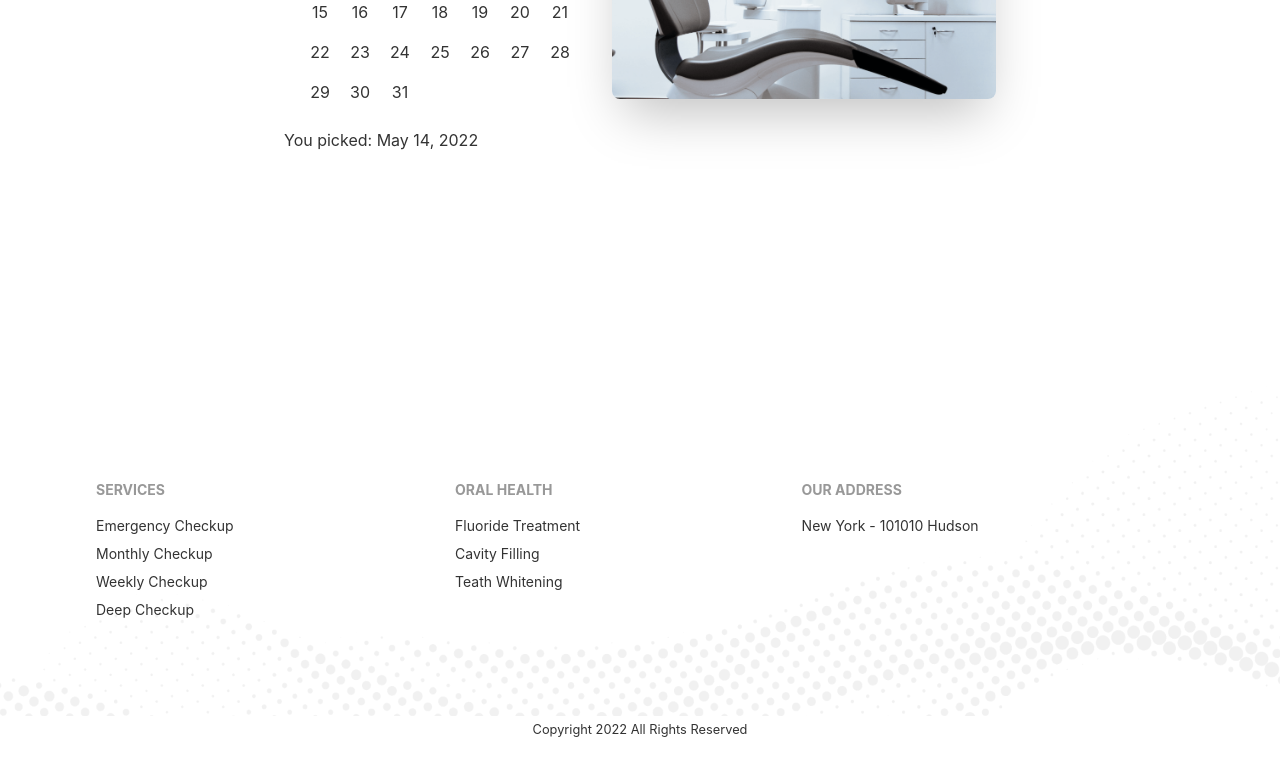
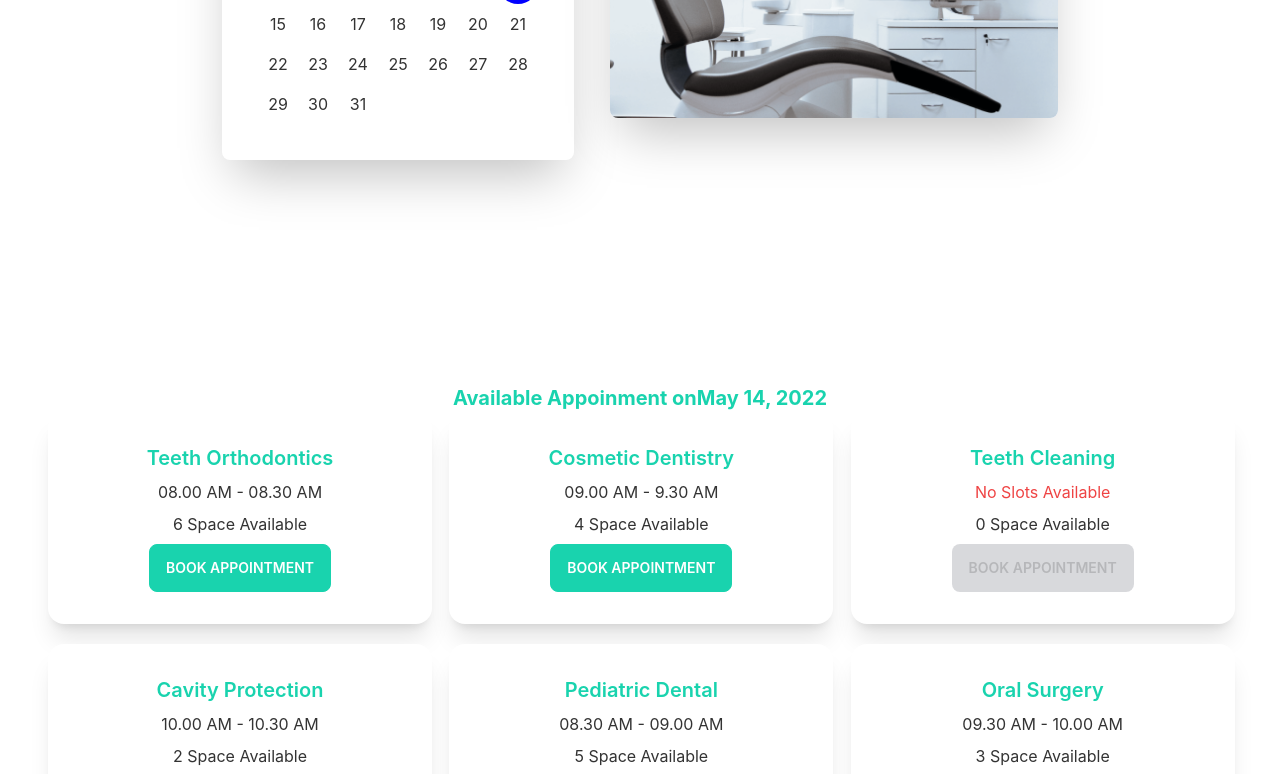
Before and after one commit to roshnirifa/doctors-portal-client-site, a React (Create React App) app: page /appointment in a window 1280 px wide. Shown: the part 480-1254 px from the top of the page. Built offline with nearby package versions, Linux system fonts and the light colour scheme.

Commit message:
appoinment modal added

```diff
--- /dev/null
+++ b/public/service.json
@@ -0,0 +1,57 @@
+[
+    {
+        "_id": 1,
+        "name": "Teeth Orthodontics",
+        "slots": [
+            "08.00 AM - 08.30 AM",
+            "08.30 AM - 09.00 AM",
+            "09.00 AM - 9.30 AM",
+            "09.30 AM - 10.00 AM",
+            "10.00 AM - 10.30 AM",
+            "10.30 AM - 11.00 AM"
+        ]
+    },
+    {
+        "_id": 2,
+        "name": "Cosmetic Dentistry",
+        "slots": [
+            "09.00 AM - 9.30 AM",
+            "09.30 AM - 10.00 AM",
+            "10.00 AM - 10.30 AM",
+            "10.30 AM - 11.00 AM"
+        ]
+    },
+    {
+        "_id": 3,
+        "name": "Teeth Cleaning",
+        "slots": []
+    },
+    {
+        "_id": 4,
+        "name": "Cavity Protection",
+        "slots": [
+            "10.00 AM - 10.30 AM",
+            "10.30 AM - 11.00 AM"
+        ]
+    },
+    {
+        "_id": 5,
+        "name": "Pediatric Dental",
+        "slots": [
+            "08.30 AM - 09.00 AM",
+            "09.00 AM - 9.30 AM",
+            "09.30 AM - 10.00 AM",
+            "10.00 AM - 10.30 AM",
+            "10.30 AM - 11.00 AM"
+        ]
+    },
+    {
+        "_id": 6,
+        "name": "Oral Surgery",
+        "slots": [
+            "09.30 AM - 10.00 AM",
+            "10.00 AM - 10.30 AM",
+            "10.30 AM - 11.00 AM"
+        ]
+    }
+]
--- a/src/Pages/Appoinment/Appoinment.js
+++ b/src/Pages/Appoinment/Appoinment.js
@@ -1,11 +1,14 @@
-import React from 'react';
+import React, { useState } from 'react';
 import Footer from '../Shared/Footer/Footer';
 import AppointmentBanner from './AppointmentBanner';
+import AvailableAppoinments from './AvailableAppoinments';
 
 const Appoinment = () => {
+    const [date, setDate] = useState(new Date())
     return (
         <div>
-            <AppointmentBanner></AppointmentBanner>
+            <AppointmentBanner date={date} setDate={setDate}></AppointmentBanner>
+            <AvailableAppoinments date={date}></AvailableAppoinments>
             <Footer></Footer>
         </div>
     );
--- a/src/Pages/Appoinment/AppointmentBanner.js
+++ b/src/Pages/Appoinment/AppointmentBanner.js
@@ -4,18 +4,18 @@ import { DayPicker } from 'react-day-picker';
 import 'react-day-picker/dist/style.css';
 import { format } from 'date-fns';
 
-const AppointmentBanner = () => {
-    const [date, setDate] = useState(new Date())
+const AppointmentBanner = ({ date, setDate }) => {
+
     return (
         <div className="hero min-h-screen ">
-            <div className="hero-content flex-col lg:flex-row-reverse">
-                <img src={chair} className="max-w-sm rounded-lg shadow-2xl" alt='' />
-                <div>
+            <div className="hero-content flex-col lg:flex-row-reverse ">
+                <img src={chair} className="max-w-md rounded-lg shadow-2xl " alt='' />
+                <div className='rounded-lg p-5 mr-5 shadow-2xl '>
                     <DayPicker
                         mode="single"
                         selected={date}
                         onSelect={setDate} />
-                    <p>You picked: {format(date, 'PP')}</p>
+
                 </div>
 
             </div>
--- /dev/null
+++ b/src/Pages/Appoinment/AvailableAppoinments.js
@@ -0,0 +1,40 @@
+import { format } from 'date-fns';
+import React, { useState, useEffect } from 'react';
+import Service from '../Service/Service';
+import BookingModal from './BookingModal';
+
+const AvailableAppoinments = ({ date }) => {
+    const [services, setServices] = useState([]);
+    const [treatment, setTreatment] = useState(null);
+
+    useEffect(() => {
+        fetch('service.json')
+            .then(res => res.json())
+            .then(data => setServices(data));
+    }
+        , [])
+    return (
+        <div>
+            <p className='text-secondary font-bold text-center text-xl'>Available Appoinment on{format(date, 'PP')}</p>
+            <div className='grid grid-cols-1 md:grid-cols-2 lg:grid-cols-3 gap-5  px-12'>
+                {
+                    services.map(service => <Service
+                        key={service._id}
+                        service={service}
+                        setTreatment={setTreatment}
+                    >
+                    </Service>)
+                }
+                {
+                    treatment && <BookingModal
+                        date={date}
+                        treatment={treatment}
+                        setTreatment={setTreatment}></BookingModal>
+                }
+            </div>
+
+        </div>
+    );
+};
+
+export default AvailableAppoinments;
--- /dev/null
+++ b/src/Pages/Appoinment/BookingModal.js
@@ -0,0 +1,40 @@
+import React from 'react';
+import { format } from 'date-fns';
+
+const BookingModal = ({ treatment, date, setTreatment }) => {
+    const { name, slots } = treatment;
+    const handleBooking = e => {
+        e.preventDefault();
+        const slot = e.target.slot.value;
+        console.log(slot);
+        setTreatment(null)
+
+    }
+    return (
+        <div>
+            <input type="checkbox" id="booking-modal" class="modal-toggle" />
+            <div class="modal modal-bottom sm:modal-middle">
+                <div class="modal-box">
+                    <label for="booking-modal" class="btn btn-sm btn-circle absolute right-2 top-2">✕</label>
+                    <h3 class="font-bold text-lg text-secondary mt-2">Booking for: {name}</h3>
+                    <form onSubmit={handleBooking} className='grid grid-cols-1 gap-3 justify-items-center mt-2'>
+                        <input type="text" disabled value={format(date, 'PP')} class="input input-bordered w-full max-w-xs" />
+                        <select name='slot' class="select select-bordered w-full max-w-xs">
+                            {
+                                slots.map(slot => <option value={slot}>{slot}</option>)
+                            }
+
+                        </select>
+                        <input type="text" name='name' placeholder="Full Name" class="input input-bordered w-full max-w-xs" />
+                        <input type="text" name='phone' placeholder="Phone Number" class="input input-bordered w-full max-w-xs" />
+                        <input type="email" name='email' placeholder="Email" class="input input-bordered w-full max-w-xs" /> <br />
+                        <input type="submit" value='submit' class="btn-secondary btn w-full max-w-xs" />
+                    </form>
+
+                </div>
+            </div>
+        </div>
+    );
+};
+
+export default BookingModal;
--- a/src/Pages/Home/Services/Services.js
+++ b/src/Pages/Appoinment/Services/Services.js
@@ -1,5 +1,5 @@
 import React from 'react';
-import Service from '../Service/Service';
+import Service from '../../Home/Service/Service';
 import Fluoride from '../../../assets/images/fluoride.png'
 import Cavity from '../../../assets/images/cavity.png'
 import Whitening from '../../../assets/images/whitening.png'
--- a/src/Pages/Home/Banner/Banner.js
+++ b/src/Pages/Home/Banner/Banner.js
@@ -5,8 +5,8 @@ const Banner = () => {
     return (
         <div className="hero min-h-screen">
             <div className="hero-content flex-col lg:flex-row-reverse">
-                <img src={chair} class="max-w-lg rounded-lg shadow-2xl" />
-                <div className='w-1/2	'>
+                <img src={chair} class="max-w-lg rounded-lg shadow-2xl" alt='' />
+                <div  >
                     <h1 className="text-5xl font-bold">Your Smiles Starts Here</h1>
                     <p className="py-6">Provident cupiditate voluptatem et in. Quaerat fugiat ut assumenda excepturi exercitationem quasi. In deleniti eaque aut repudiandae et a id nisi.</p>
                     <button className="btn btn-primary uppercase font-bold text-white bg-gradient-to-r from-secondary to-primary">Get Started</button>
--- a/src/Pages/Home/Home.js
+++ b/src/Pages/Home/Home.js
@@ -1,11 +1,12 @@
 import React from 'react';
+import Services from '../Appoinment/Services/Services';
 import Footer from '../Shared/Footer/Footer';
 import Banner from './Banner/Banner';
 import Contact from './Contact/Contact';
 import DentalCareBanner from './DentalCareBanner/DentalCareBanner';
 import Info from './Info/Info';
 import MakeAppoitment from './MakeAppoitment/MakeAppoitment';
-import Services from './Services/Services';
+
 import Testimonial from './Testimonials/Testimonial';
 
 const Home = () => {
--- a/src/Pages/Home/InfoCard/InfoCard.js
+++ b/src/Pages/Home/InfoCard/InfoCard.js
@@ -3,10 +3,10 @@ import React from 'react';
 const InfoCard = ({ img, cardTitle, bgColor }) => {
     return (
         <div class={`card lg:card-side  shadow-xl px-12 ${bgColor}`} >
-            <figure className='pl-5 pt-8'>
+            <figure className='pl-5 pt-4'>
                 <img src={img} alt="Album" />
             </figure>
-            <div class="card-body text-white">
+            <div class="card-body text-white pt-5">
                 <h2 class="card-title">{cardTitle}</h2>
                 <p>Click the button to listen on Spotiwhy app.</p>
             </div>
--- /dev/null
+++ b/src/Pages/Service/Service.js
@@ -0,0 +1,32 @@
+import React from 'react';
+
+const Service = ({ service, setTreatment }) => {
+    const { name, slots } = service
+    return (
+        <div className="card w-96 bg-base-100 shadow-xl">
+            <div className="card-body text-center">
+                <h2 className="card-title justify-center text-secondary text-center">{name}</h2>
+                <p>
+                    {
+                        slots.length > 0 ?
+                            <span>
+                                {
+                                    slots[0]
+                                }
+                            </span>
+                            :
+                            <span className='text-red-500'>No Slots Available</span>
+                    }
+                </p>
+                <p> {slots.length} {slots.length > 1 ? 'Space Available' : 'Space Available'}</p>
+                <div class="card-actions justify-center">
+                    <label for="booking-modal" disabled={slots.length === 0}
+                        onClick={() => setTreatment(service)} class=" modal-button btn btn-secondary text-white uppercase">Book Appointment</label>
+                </div>
+            </div>
+        </div>
+
+    );
+};
+
+export default Service;
```
